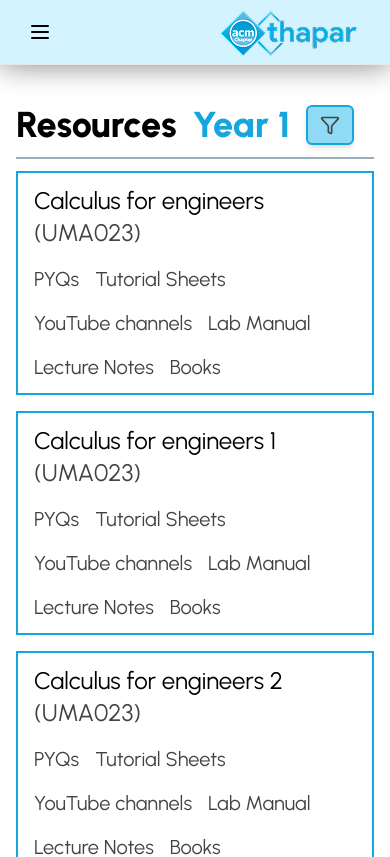
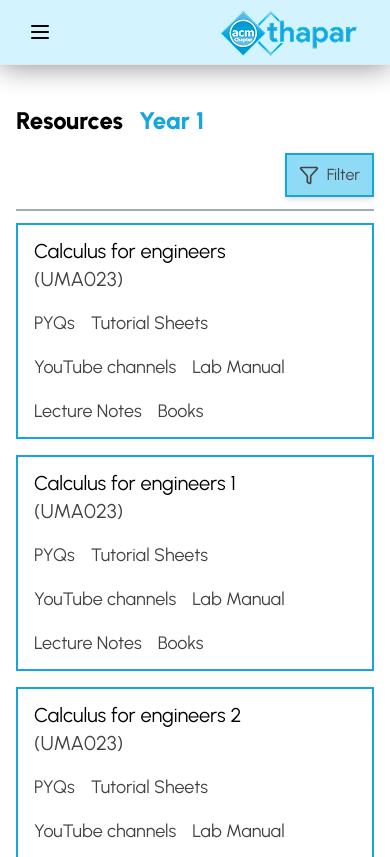
Before and after one commit to Gauransh-Arora/ACM-ResourceHub, a React (Vite) app in the folder frontend/: page /resources in a window 390 px wide. Shown: the top 857 px of the page. Built offline with nearby package versions, Linux system fonts and the light colour scheme.

Commit message:
Minor additions

```diff
--- a/frontend/src/components/Card.jsx
+++ b/frontend/src/components/Card.jsx
@@ -3,12 +3,12 @@ import React from "react";
 const Card = ({ name = "Subject Name", code = "Subject Code" }) => {
   return (
     <div className="border-2 border-[#15A6DD] flex flex-col lg:flex-row lg:items-center justify-between px-4 py-3 gap-4">
-      <div className="flex flex-col text-2xl">
+      <div className="flex flex-col text-xl sm:text-2xl">
         <span>{name}</span>
         <span className="text-[#434343]">({code})</span>
       </div>
 
-      <div className="flex flex-wrap gap-4 text-xl text-[#434343]">
+      <div className="flex flex-wrap gap-4 text-lg sm:text-xl text-[#434343]">
         <span>PYQs</span>
         <span>Tutorial Sheets</span>
         <span>YouTube channels</span>
--- a/frontend/src/pages/ResourcePage.jsx
+++ b/frontend/src/pages/ResourcePage.jsx
@@ -17,27 +17,22 @@ const ResourcePage = () => {
 
   return (
     <>
-      {/* Top Bar with Heading + Filter */}
-      <div className="mt-10 mx-4 md:mx-10 flex flex-row justify-between items-center gap-4 flex-wrap">
-        {/* Heading */}
-        <div className="flex items-center gap-4">
-          <span className="text-4xl font-extrabold">Resources</span>
-          <span className="font-extrabold text-[#15A6DD] text-4xl">Year 1</span>
-
-          {/* Funnel icon (only on small screens) */}
-          <button
-            className="sm:hidden flex items-center px-3 py-2 border-2 border-[#15A6DD] bg-[#8FDAF5] rounded-md shadow-md"
-            onClick={() => setIsOpen(!isOpen)}
-          >
-            <Filter className="w-5 h-5 text-[#434343]" />
-          </button>
+      <div className="mt-10 mx-4 md:mx-10 flex flex-col sm:flex-row justify-between items-start sm:items-center gap-4">
+        <div className="flex items-center gap-4 flex-wrap">
+          <span className="text-2xl sm:text-3xl lg:text-4xl font-extrabold">
+            Resources
+          </span>
+          <span className="font-extrabold text-[#15A6DD] text-2xl sm:text-3xl lg:text-4xl">
+            Year 1
+          </span>
         </div>
 
-        {/* Full Dropdown (on sm and up) */}
         <div className="relative hidden sm:block w-full sm:w-80 md:w-96">
           <button
-            className={`w-full px-4 py-2 text-left z-20 bg-[#8FDAF5] flex justify-between items-center ${
-              isOpen ? "border-2 border-[#15A6DD]" : ""
+            className={`w-full px-4 py-2 text-left bg-[#8FDAF5] flex justify-between items-center  ${
+              isOpen
+                ? "border-2 border-[#15A6DD]"
+                : "border-2 border-transparent"
             }`}
             onClick={() => setIsOpen(!isOpen)}
           >
@@ -48,11 +43,9 @@ const ResourcePage = () => {
               }`}
             />
           </button>
-        </div>
 
-        {/* Dropdown Options */}
           {isOpen && (
-          <div className="absolute top-28 right-4 sm:static z-10 w-[calc(100%-2rem)] sm:w-full bg-[#8FDAF5]">
+            <div className="absolute top-full left-0 right-0 bg-[#8FDAF5] border-2 border-[#15A6DD] border-t-0 shadow-lg z-20">
               {options.map((option, index) => (
                 <div key={index}>
                   <button
@@ -60,20 +53,58 @@ const ResourcePage = () => {
                       setSelectedOption(option);
                       setIsOpen(false);
                     }}
-                  className="w-full px-4 py-2 text-left hover:bg-[#7DCAE5]"
+                    className="w-full px-4 py-2 text-left text-[#434343] hover:bg-[#7DCAE5] transition-colors"
                   >
                     {option}
                   </button>
+                  {index < options.length - 1 && (
                     <hr className="mx-3 border border-[#15A6DD]" />
+                  )}
                 </div>
               ))}
             </div>
           )}
         </div>
 
+        <div className="sm:hidden w-full flex justify-end relative">
+          <button
+            className="flex items-center px-3 py-2 border-2 border-[#15A6DD] bg-[#8FDAF5] shadow-md"
+            onClick={() => setIsOpen(!isOpen)}
+          >
+            <Filter className="w-5 h-5 text-[#434343]" />
+            <span className="ml-2 text-[#434343]">Filter</span>
+          </button>
+
+          {isOpen && (
+            <div className="absolute top-full right-0 mt-1 w-64 bg-[#8FDAF5] border-2 border-[#15A6DD]  shadow-lg z-20">
+              <div className="p-2">
+                <div className="text-sm font-medium text-[#434343] mb-2 px-2">
+                  Select Branch:
+                </div>
+                {options.map((option, index) => (
+                  <div key={index}>
+                    <button
+                      onClick={() => {
+                        setSelectedOption(option);
+                        setIsOpen(false);
+                      }}
+                      className="w-full px-3 py-2 text-left text-[#434343] hover:bg-[#7DCAE5] transition-colors text-sm"
+                    >
+                      {option}
+                    </button>
+                    {index < options.length - 1 && (
+                      <hr className="mx-2 my-1 border border-[#15A6DD]" />
+                    )}
+                  </div>
+                ))}
+              </div>
+            </div>
+          )}
+        </div>
+      </div>
+
       <hr className="my-3 mx-4 md:mx-10 border-t-2 border-[#9AAEBC]" />
 
-      {/* Cards */}
       <div className="mx-4 md:mx-10 flex flex-col gap-4">
         <Card name="Calculus for engineers" code="UMA023" />
         <Card name="Calculus for engineers 1" code="UMA023" />
```
Lines whose indentation alone changed are shown as unchanged.
